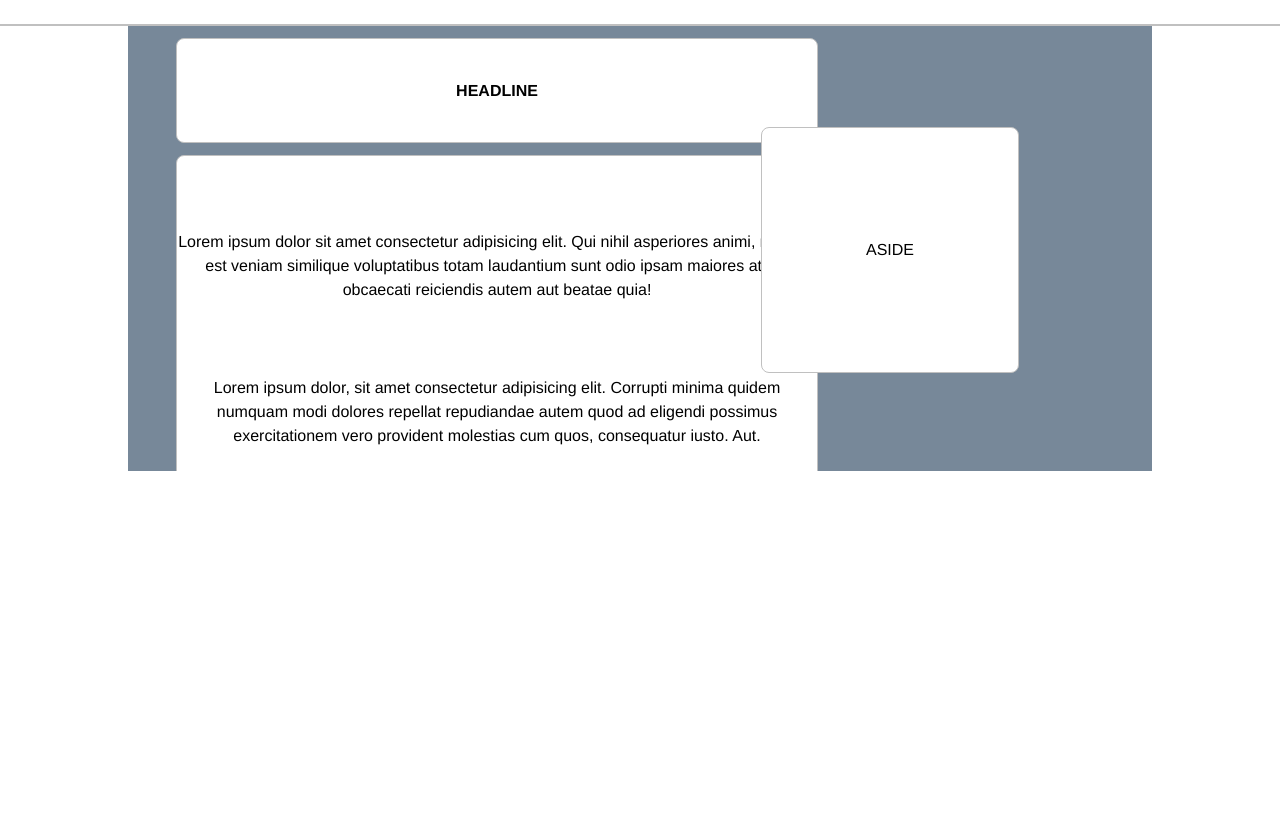
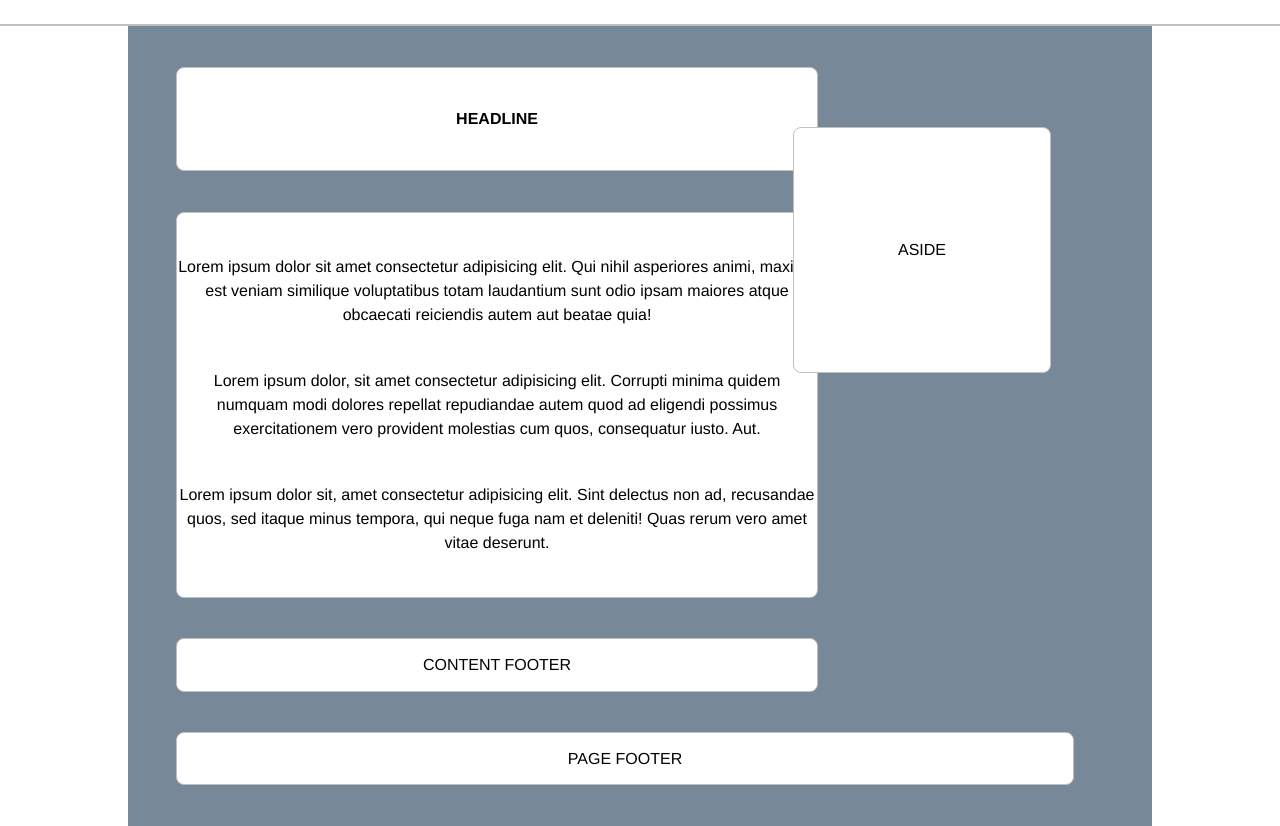
Before and after one commit to pettersongrande/framePage02, a plain HTML site: page index.html in a window 1280 px wide. Shown: the part 800-1626 px from the top of the page. Drawn offline with Linux system fonts and the light colour scheme.

Commit message:
adjusted sizes of content footer and page footer

```diff
--- a/style.css
+++ b/style.css
@@ -237,7 +237,7 @@ html {
     display: flex;
     flex-direction: column;
     justify-content: space-evenly;
-    flex-basis: 40vw;
+    flex-basis: 30vw;
     line-height: 1.5;
 
 }
@@ -253,12 +253,13 @@ html {
     text-align: center;
     width: 20vw;
     flex-basis: 19vw;
-    margin: 0 0 22em -22em;
+    margin: 0 0 22em -20em;
 
 }
 
 .pageFooterBox {
 
-    flex-basis: 5vw;
+    flex-basis: 4vw;
     width: 70vw;
+
 }
```
